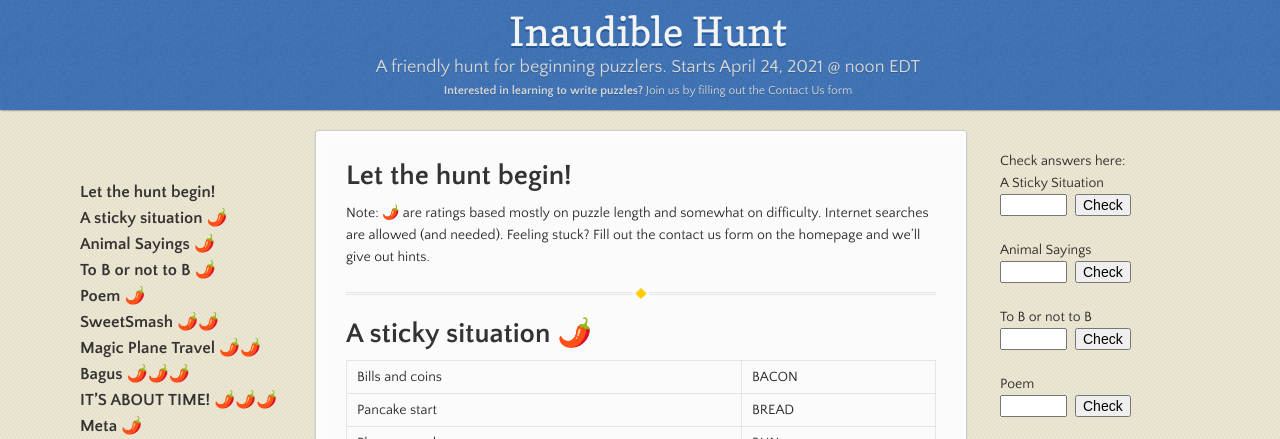
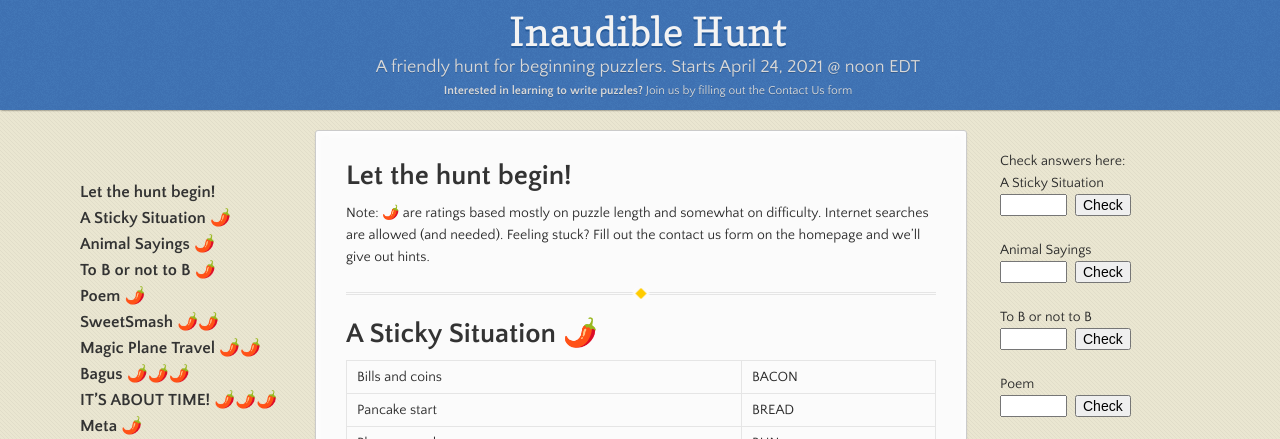
Before and after one commit to nro-bot/aprilhunt, a Jekyll site: the page built from Welcome to mini hunt!.md, in a window 1280 px wide and 900 px high. Shown: the top 439 px of the window. Built offline with Jekyll 4.4.1, drawn with Linux system fonts in a browser that asks for light colours; our own code applies the rules of GitHub Pages for plain Markdown files.

```diff
--- a/Welcome to mini hunt!.md
+++ b/Welcome to mini hunt!.md
@@ -10,7 +10,7 @@ on the homepage and we'll give out hints.
 
 * * *
 
-# A sticky situation 🌶️
+# A Sticky Situation 🌶️
 
 |:-------------|:
 | Bills and coins |	BACON |
```
